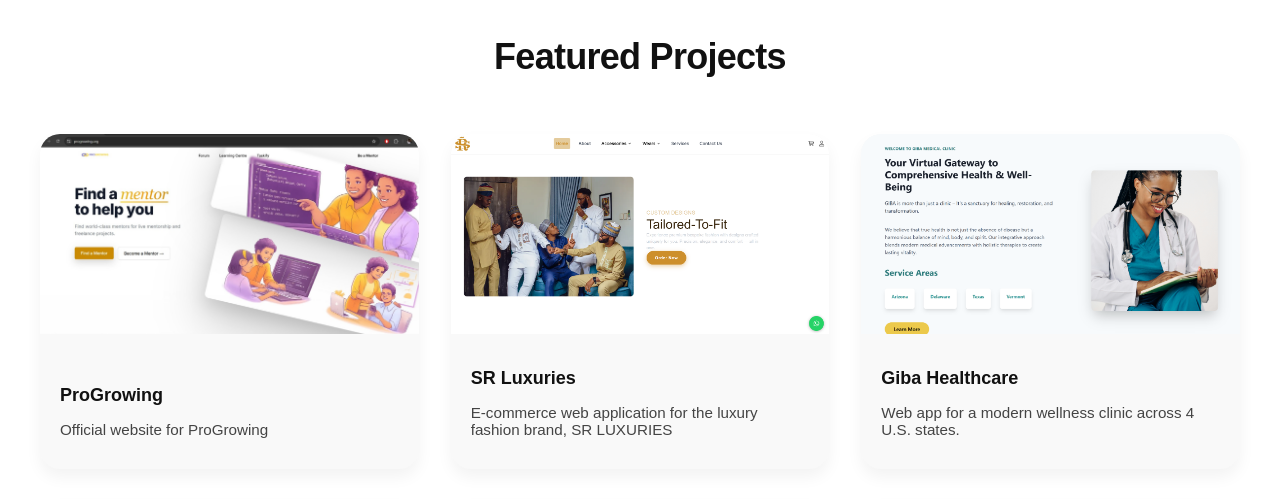
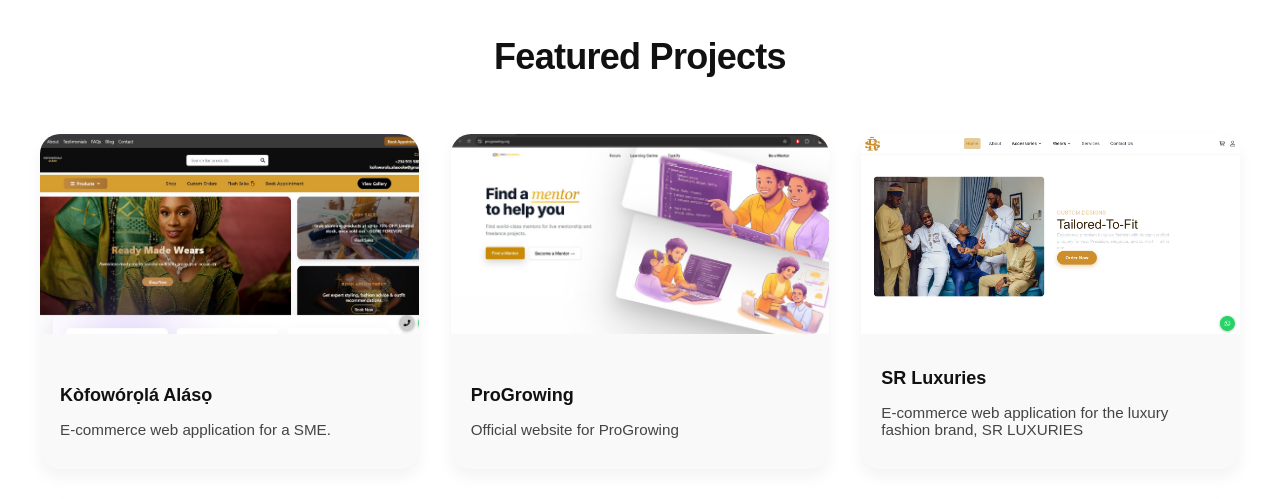
Before and after one commit to oduyemi/newPortfolio, a Next.js app: page / in a window 1280 px wide. Shown: the part 1260-1759 px from the top of the page. Built offline with nearby package versions, Linux system fonts and the light colour scheme; grey boxes are pictures that could not be loaded.

Commit message:
updatedwith alaso project

```diff
--- a/src/components/project/FeaturedProjects.tsx
+++ b/src/components/project/FeaturedProjects.tsx
@@ -17,15 +17,15 @@
 };
 
 const projects = [
-  // {
-  //   id: 1,
-  //   name: "Simple Todo Application",
-  //   image: "/images/projects/todospring.jpg",
-  //   description: "Simple and classy task management app.",
-  //   fullDescription: `A lightweight Java-based application to help users schedule tasks in real-time with ease and elegance.<br/><br/><a href="https://github.com/oduyemi/todo" target="_blank">See the Code</a>`,
-  //   stack: ["Java", "Spring Framework"],
-  //   url: "https://github.com/oduyemi/todo"
-  // },
+  {
+    id: 1,
+    name: "Kòfowórọlá Alásọ",
+    image: "/images/projects/alaso.jpg",
+    description: "E-commerce web application for a SME.",
+    fullDescription: `Kòfowórọlá doesn't just create garments — she weave stories into every thread. Every piece is woven on pre-order, allowing full personalization of pattern, color, and style. This ensures each design is as unique as the individual wearing it.`,
+    stack: ["NextJS", "MongoDB", "NodeJS"],
+    url: "https://alaso-ventures.vercel.app"
+  },
   {
     id: 1,
     name: "ProGrowing",
```
Also changed, not shown: public/images/projects/alaso.jpg (added).
